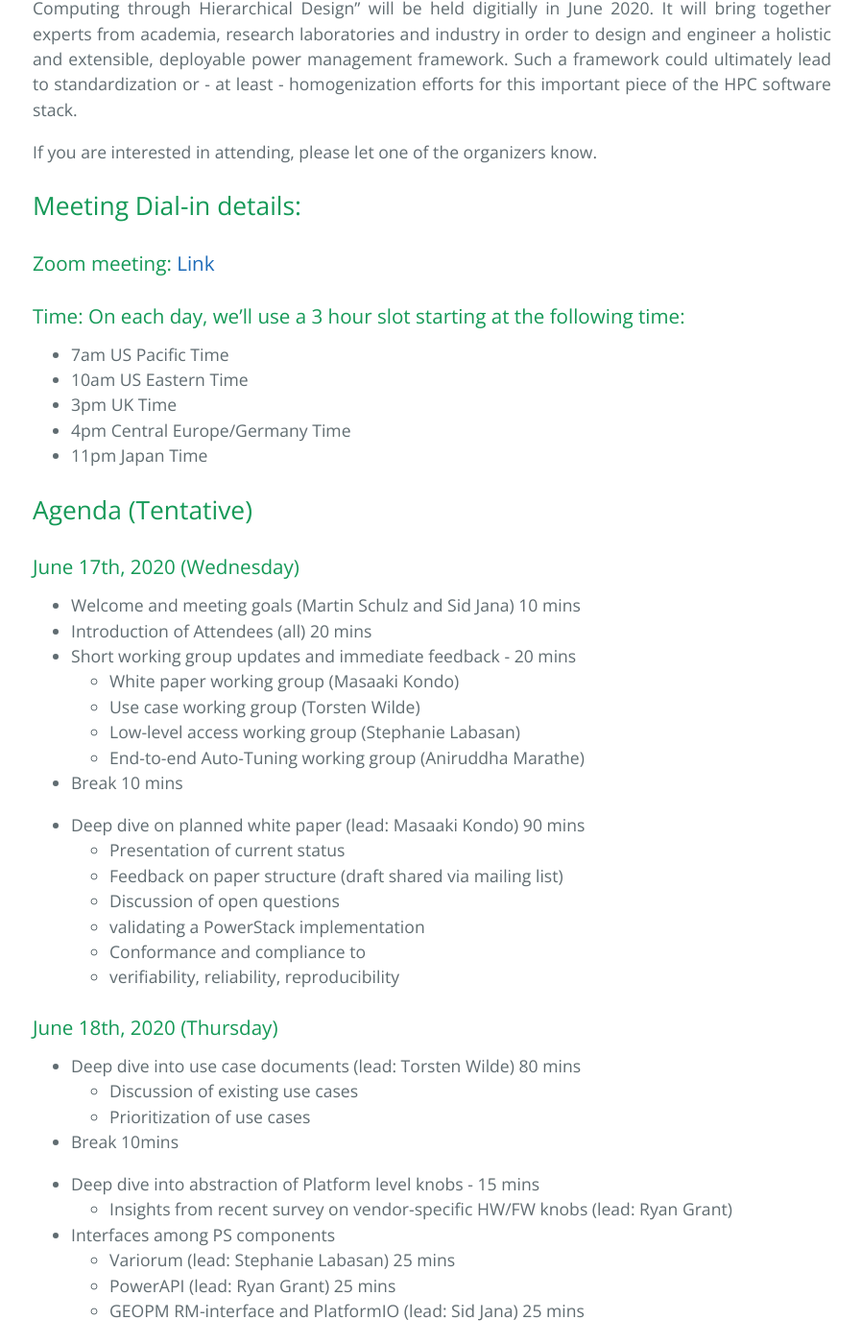
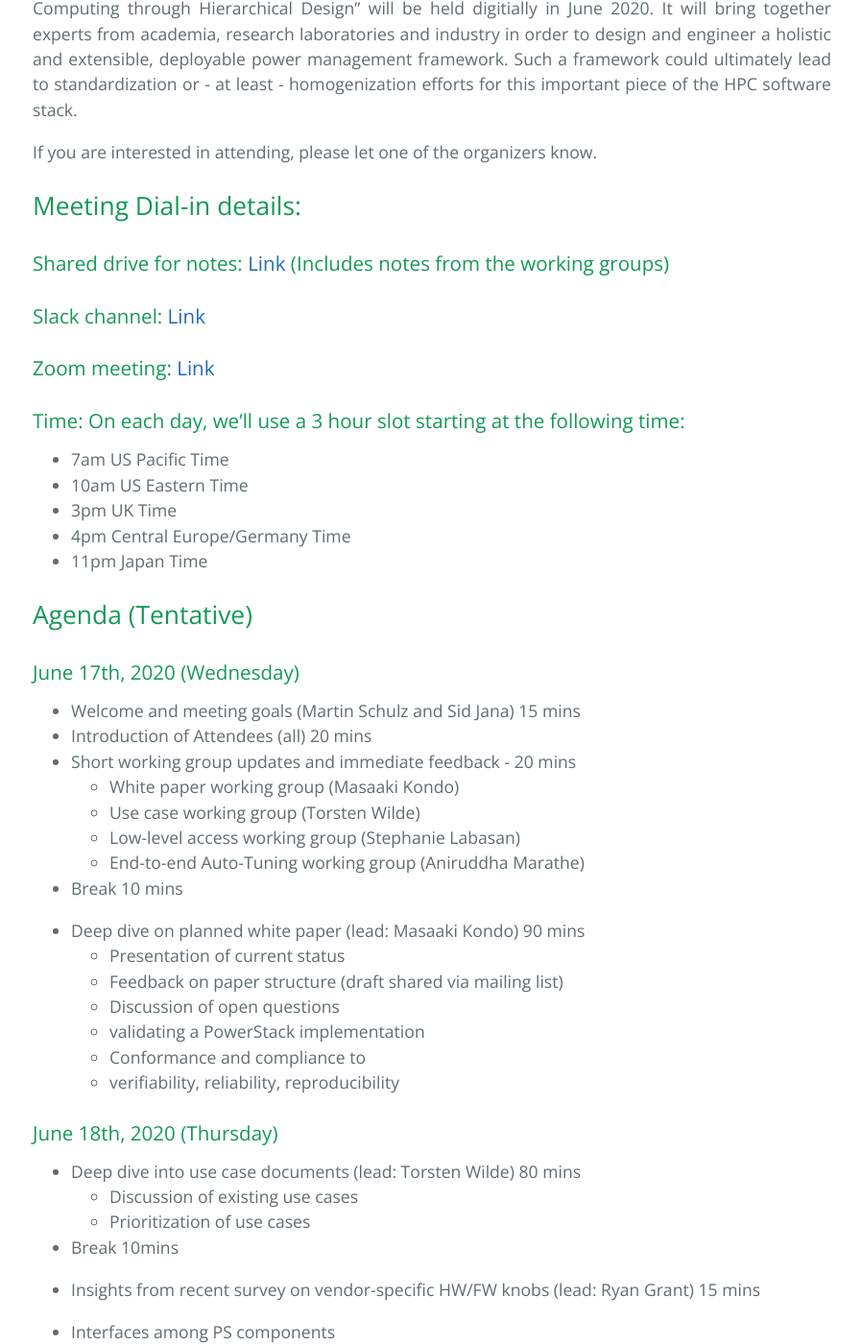
Before and after one commit to HPCPowerStack/hpcpowerstack.github.io, a Jekyll site: the page built from raitenhaslach20.md, in a window 1280 px wide and 1400 px high, scrolled down 1277 px. Shown: the whole window at 96% size, without its empty margins (190-1087 px from the left). Built offline with Jekyll 4.4.1, drawn with Linux system fonts in a browser that asks for light colours; the repository's description, which GitHub fills in, is left out.

Commit message:
Adding shared drive and slack URL

```diff
--- a/raitenhaslach20.md
+++ b/raitenhaslach20.md
@@ -38,6 +38,10 @@ If you are interested in attending, please let one of the organizers know.
 
 ## Meeting Dial-in details:
 
+### Shared drive for notes: <a href="https://drive.google.com/drive/folders/1IXJKWcJ5Q07NcHCeV8DMTcwfh0bipDwz?usp=sharing"> Link </a> (Includes notes from the working groups)
+
+### Slack channel: <a href="https://powerstack.slack.com/"> Link </a>
+
 ### Zoom meeting: <a href="https://us02web.zoom.us/j/84923795585?pwd=VzFpQk5xVDFLYi9BT1phYTB3bldXUT09"> Link </a>
 
 ### Time: On each day, we'll use a 3 hour slot starting at the following time:
@@ -52,7 +56,7 @@ If you are interested in attending, please let one of the organizers know.
 
 ### June 17th, 2020 (Wednesday)
 
- - Welcome and meeting goals (Martin Schulz and Sid Jana) 10 mins
+ - Welcome and meeting goals (Martin Schulz and Sid Jana) 15 mins
  - Introduction of Attendees (all) 20 mins
  - Short working group updates and immediate feedback - 20 mins
     - White paper working group (Masaaki Kondo)
@@ -80,14 +84,12 @@ If you are interested in attending, please let one of the organizers know.
 
 - Break 10mins
 
-- Deep dive into abstraction of Platform level knobs - 15 mins
-    - Insights from recent survey on vendor-specific HW/FW knobs (lead: Ryan Grant)
+- Insights from recent survey on vendor-specific HW/FW knobs (lead: Ryan Grant) 15 mins
 
 - Interfaces among PS components
     - Variorum (lead: Stephanie Labasan) 25 mins
     - PowerAPI (lead: Ryan Grant) 25 mins
     - GEOPM RM-interface and PlatformIO (lead: Sid Jana) 25 mins
-
 
 
 
@@ -97,7 +99,6 @@ If you are interested in attending, please let one of the organizers know.
     - Solicitation for feedback on open challenges, site-specific use cases, open research questions
     - call-for-collaborations on open research topics
 
-
 - Break 10 mins
 
 - Definition of PowerStack / Mandatory vs. Optional vs. Desired Features (lead: Tapasya Patki) 90 mins
```
